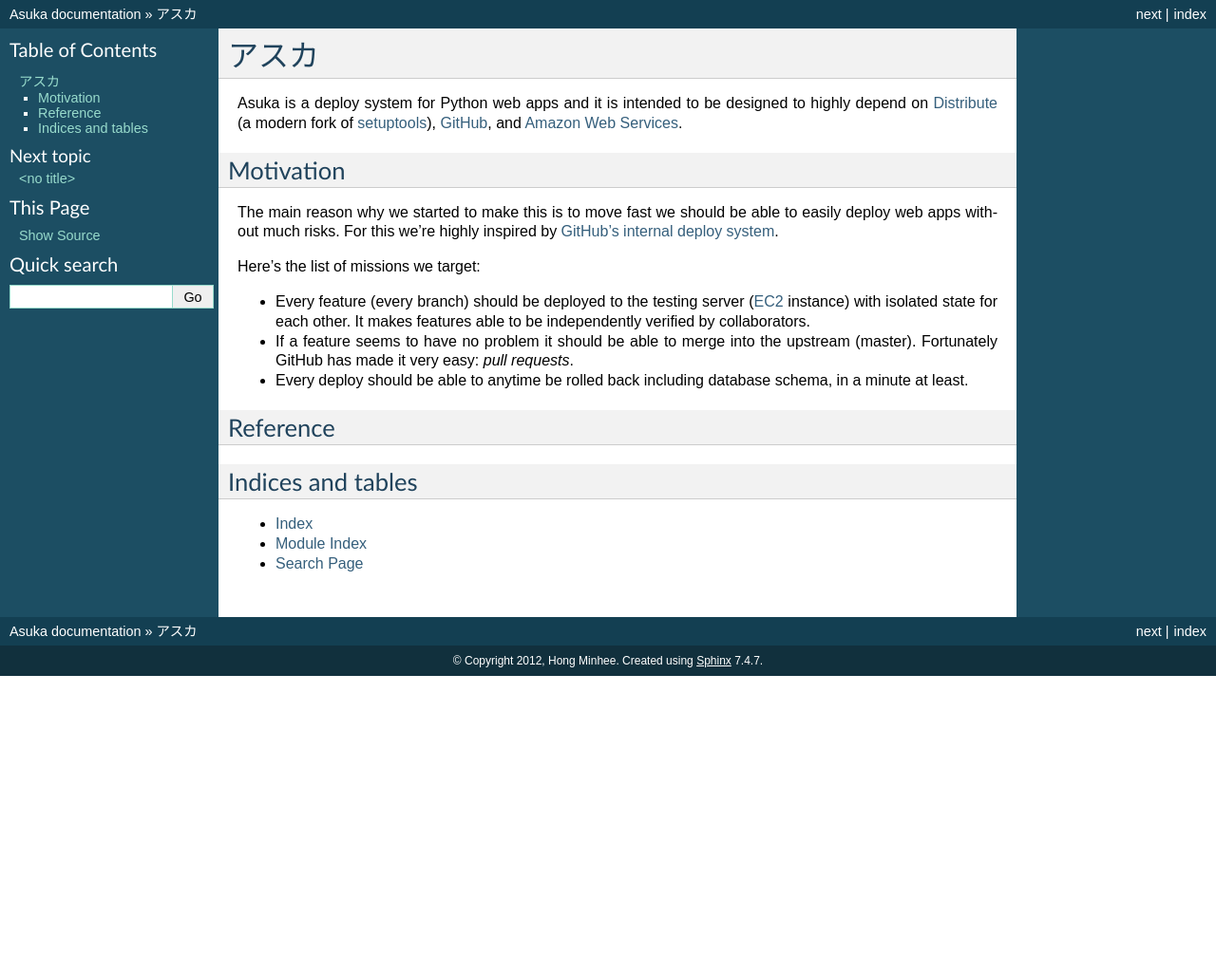
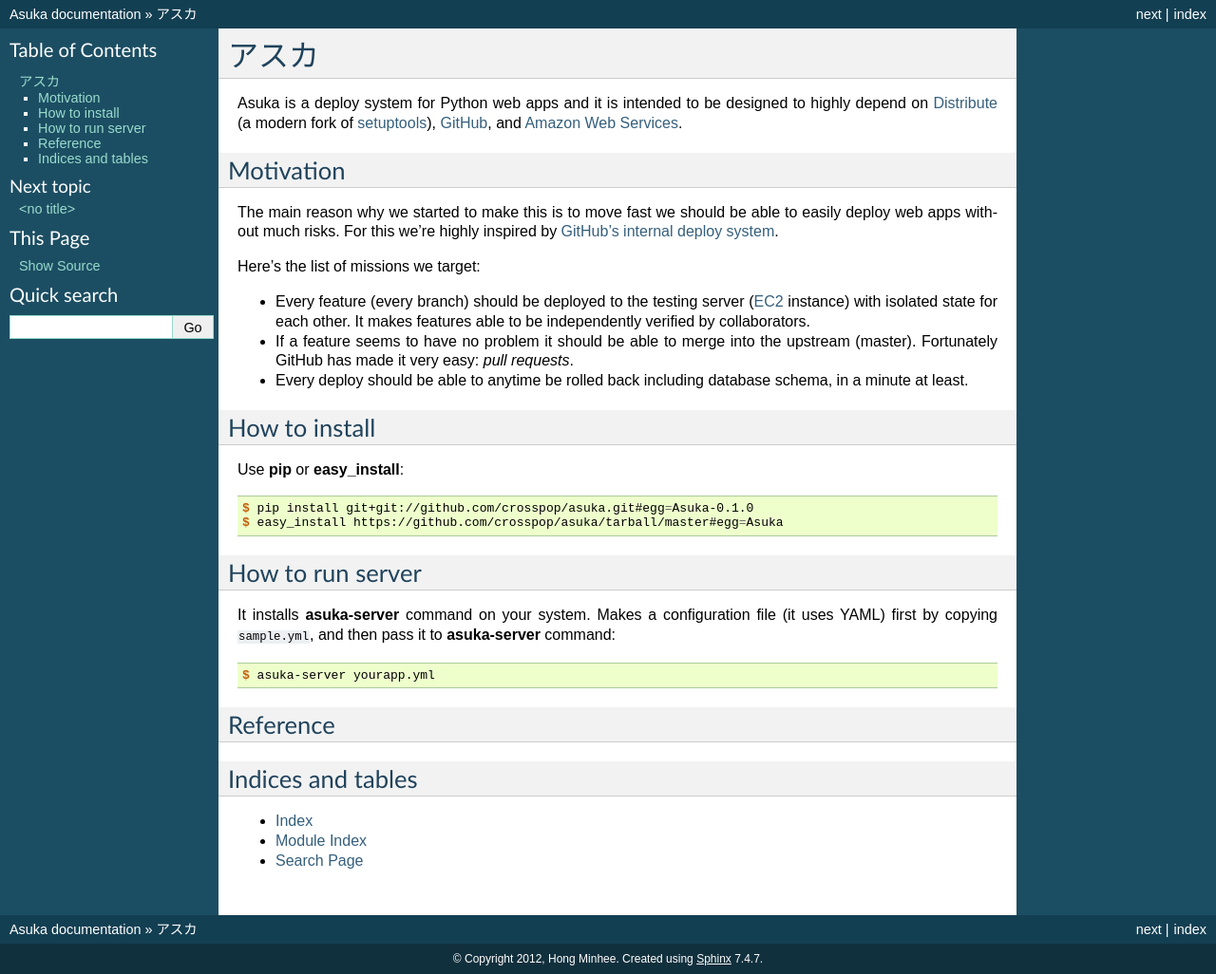
Before and after one commit to crosspop/asuka, a Sphinx documentation site: the page built from docs/index.rst, in a window 1280 px wide. Shown: the whole page at 95% size. Built offline with Sphinx 7.4.7, drawn with Linux system fonts in a browser that asks for light colours; before the commit the page ends 900 px from its top, so only the background shows below that.

Commit message:
Manual for install/run

```diff
--- a/docs/index.rst
+++ b/docs/index.rst
@@ -40,6 +40,29 @@
 __ https://github.com/blog/1241-deploying-at-github
 
 
+How to install
+--------------
+
+Use :program:`pip` or :program:`easy_install`:
+
+.. sourcecode:: console
+
+   $ pip install git+git://github.com/crosspop/asuka.git#egg=Asuka-0.1.0
+   $ easy_install https://github.com/crosspop/asuka/tarball/master#egg=Asuka
+
+
+How to run server
+-----------------
+
+It installs :program:`asuka-server` command on your system.
+Makes a configuration file (it uses YAML) first by copying :file:`sample.yml`,
+and then pass it to :program:`asuka-server` command:
+
+.. sourcecode:: console
+
+   $ asuka-server yourapp.yml
+
+
 Reference
 ---------
 
```
